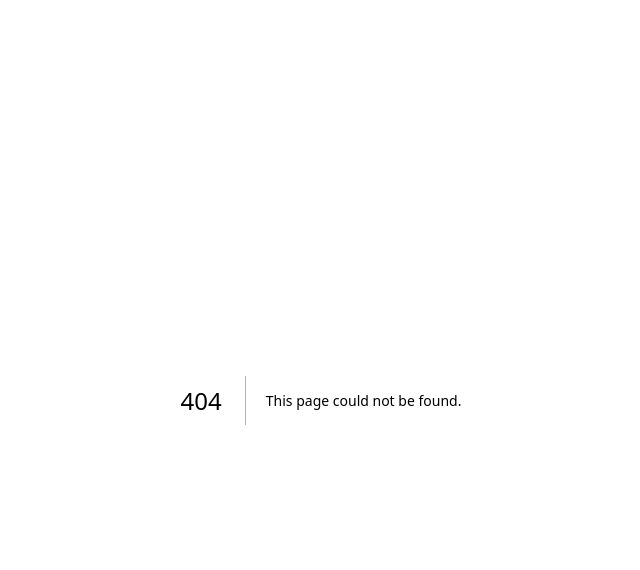
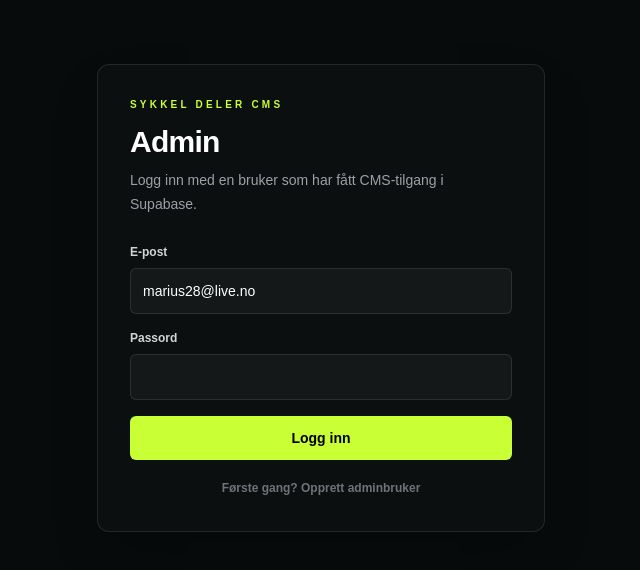
Before and after one commit to PMariusf/sykkel-kompaniet-next, a Next.js app: page /admin/kontakt in a window 1280 px wide. Before the commit this address had no page. Shown: the top 570 px of the page, without its empty margins (319-959 px from the left). Built offline with nearby package versions, Linux system fonts and the light colour scheme; no server answers.

Commit message:
feat: add contact CMS page

```diff
--- /dev/null
+++ b/src/app/admin/kontakt/page.tsx
@@ -0,0 +1,36 @@
+import { cookies } from "next/headers";
+import Link from "next/link";
+import AdminLogin from "../AdminLogin";
+import ContactForm from "./ContactForm";
+import { SUPABASE_URL, supabaseHeaders } from "@/lib/supabase-rest";
+
+export default async function ContactPage() {
+  const cookieStore = await cookies();
+  const accessToken = cookieStore.get("sykkel_admin_access")?.value;
+  if (!accessToken) return <AdminLogin />;
+
+  const response = await fetch(`${SUPABASE_URL}/rest/v1/company_contact?select=*&id=eq.main`, {
+    headers: supabaseHeaders(accessToken),
+    cache: "no-store",
+  });
+  if (response.status === 401) return <AdminLogin />;
+  const rows = response.ok ? await response.json() : [];
+  const contact = rows[0] ?? { company_name: "Sykkel Deler", email: null, phone: null, address: null, postal_code: null, city: null, opening_hours: null };
+
+  return (
+    <main className="min-h-screen bg-[#070b0c] text-white">
+      <header className="border-b border-white/10 bg-[#0b0f10]">
+        <div className="mx-auto flex max-w-[1100px] flex-wrap items-center justify-between gap-4 px-4 py-5 sm:px-6">
+          <div><p className="text-[10px] font-black tracking-[.32em] text-[#c9ff35]">SYKKEL DELER CMS</p><h1 className="mt-1 text-2xl font-black">Kontaktinformasjon</h1></div>
+          <div className="flex gap-2"><Link href="/admin" className="rounded-md border border-white/10 px-4 py-2 text-xs font-bold">Dashboard</Link><Link href="/admin/innhold" className="rounded-md border border-white/10 px-4 py-2 text-xs font-bold">Innhold</Link></div>
+        </div>
+      </header>
+      <div className="mx-auto max-w-[820px] px-4 py-8 sm:px-6">
+        <section className="rounded-xl border border-white/10 bg-[#0b0f10] p-6">
+          <p className="mb-5 text-sm leading-6 text-zinc-400">Disse feltene brukes i kontaktområdet på nettsiden. La felt stå tomme til dere har bekreftet riktig informasjon.</p>
+          <ContactForm contact={contact} />
+        </section>
+      </div>
+    </main>
+  );
+}
```
